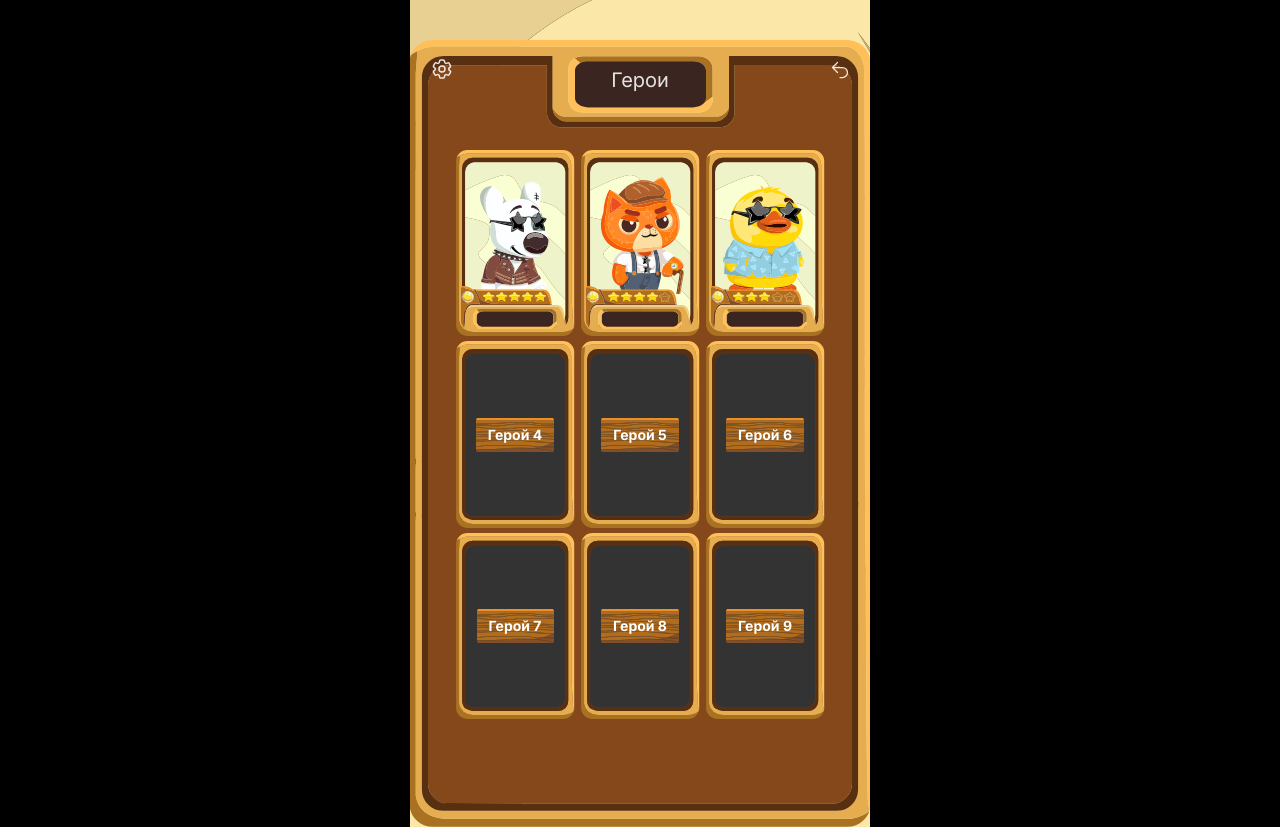
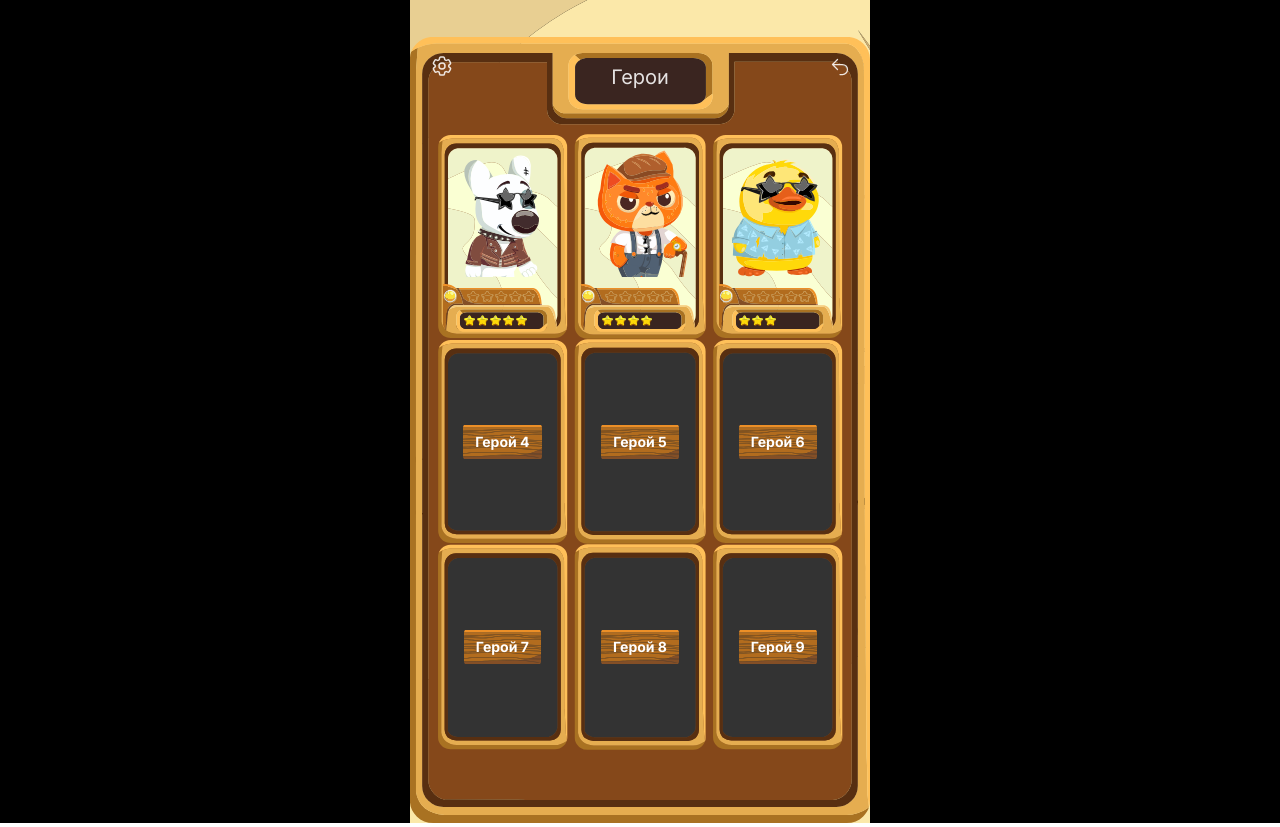
Before and after one commit to b8y-lab/lastwar-frontend, a Next.js app: page /hero/all in a window 1280 px wide. Built offline with nearby package versions, Linux system fonts and the light colour scheme.

Commit message:
fix sizes

```diff
--- a/src/app/hero/_components/HeroCard.tsx
+++ b/src/app/hero/_components/HeroCard.tsx
@@ -30,25 +30,27 @@
   const isCard = variant === 'card';
 
   // Размеры в зависимости от варианта
+  // Link: 30% ширины родителя, aspect по SVG (335×525)
+  // Card: на всю ширину, aspect по SVG
   const containerClass = isCard
-    ? 'flex flex-col items-center justify-center w-full h-80'
-    : 'flex flex-col items-center justify-center relative w-[120px] aspect-[130/202]';
+    ? 'flex flex-col items-center justify-center w-full aspect-[335/525]'
+    : 'flex flex-col items-center justify-center relative w-[30%] aspect-[335/525]';
 
   const containerFullClass = isCard
-    ? 'flex flex-col items-center justify-start relative w-full h-80'
-    : 'flex flex-col items-center justify-start relative w-[120px] aspect-[130/202]';
+    ? 'flex flex-col items-center justify-start relative w-full aspect-[335/525]'
+    : 'flex flex-col items-center justify-start relative w-[30%] aspect-[335/525]';
 
   const imageClass = isCard
-    ? 'mt-15 w-[80%] aspect-[100/120] mx-auto'
-    : 'mt-6 w-[100px] aspect-[100/120] mx-auto';
+    ? 'mt-[10%] w-[80%] aspect-[100/120] mx-auto'
+    : 'mt-[10%] w-[83%] aspect-[100/120] mx-auto';
 
   const barClass = isCard
-    ? 'absolute bottom-[6px] left-[6px] right-[6px] aspect-[212/90]'
-    : 'absolute bottom-[6px] left-[6px] w-[105px] aspect-[212/90]';
+    ? 'absolute bottom-[3%] left-[3%] right-[3%] aspect-[449/192]'
+    : 'absolute bottom-[3%] left-[5%] w-[87%] aspect-[449/192]';
 
   const starPosition = isCard
-    ? 'absolute bottom-[51px] left-[23%] flex gap-0.5 text-sm z-10'
-    : 'absolute bottom-[28px] left-[22px] flex gap-0.5 text-sm z-10';
+    ? 'absolute bottom-[15%] left-[23%] flex gap-0.5 text-sm z-10'
+    : 'absolute bottom-[15%] left-[18%] flex gap-0.5 text-sm z-10';
 
   const starSize = isCard ? 16 : 11;
 
@@ -89,8 +91,8 @@
   }
 
   return (
-    <Link href={url + '?hid=' + id + '&mid=' + mid}>
-      <div
+    <Link
+      href={url + '?hid=' + id + '&mid=' + mid}
       className={containerFullClass}
       style={createBackgroundStyle(BG_IMAGES.HERO_CARD_BG)}
     >
@@ -105,7 +107,6 @@
       >
         <div className={starPosition}>{renderStars()}</div>
       </div>
-      </div>
     </Link>
   );
 }
--- a/src/app/hero/all/page.tsx
+++ b/src/app/hero/all/page.tsx
@@ -46,12 +46,12 @@
       }}
     >
       <div
-        className={`${CONTAINER_CLASS} aspect-[450/770] mt-[40px]`}
+        className={`${CONTAINER_CLASS} aspect-[531/907] mt-[8%]`}
         style={createBackgroundStyle(BG_IMAGES.HERO_BG)}
       >
         <TitleHeader title="Герои" />
 
-        <div className="flex gap-[5px] items-center justify-center flex-wrap p-[10px] pt-[50px] pb-[50px]">
+        <div className="flex gap-[1.5%] items-center justify-center flex-wrap px-[2.5%] pt-[8%] pb-[8%]">
           {allSlots.map((slot) => (
             <HeroLink
               key={slot.id}
--- a/src/app/hero/page.tsx
+++ b/src/app/hero/page.tsx
@@ -1,10 +1,5 @@
-import FooterNav from '@/components/FooterNav.tsx';
-import UserHeader from '@/app/profile/_components/UserHeader.tsx';
-import TitleHeader from '@/components/TitleHeader.tsx';
 import Link from 'next/link';
-import SkillModal from '@/app/hero/_components/SkillModal.tsx';
 import CarParamModal from '@/app/hero/_components/CarParamModal.tsx';
-import ParamsModal from '@/app/hero/_components/ParamsModal.tsx';
 import HeroCard from '@/app/hero/_components/HeroCard.tsx';
 import { CONTAINER_CLASS } from '@/constants/layout';
 import Image from 'next/image';
@@ -43,17 +38,14 @@
           backgroundSize: '175%',
         }}
       >
-        {/* <UserHeader /> */}
-        {/* <TitleHeader title={'Hero #' + hid} /> */}
-
         <div
-          className="w-full max-w-[255px] h-[50px] flex items-center justify-center"
+          className="w-[55%] aspect-[706/138] flex items-center justify-center"
           style={createBackgroundStyle(BG_IMAGES.HERO_NAMEBAR)}
         >
           {hero.name || 'Hero #' + hid}
         </div>
 
-        <div className="w-full flex flex-row items-start justify-between gap-3 px-4 pt-5">
+        <div className="w-full flex flex-row items-start justify-between gap-[2%] px-[4%] pt-[4%]">
           <div className="flex-1">
             <HeroCard
               id={hero.id}
@@ -65,12 +57,12 @@
           </div>
 
           <div
-            className="flex-1 h-84 items-center flex flex-col p-3"
+            className="flex-1 aspect-[668/1016] items-center flex flex-col p-[4%]"
             style={createBackgroundStyle(BG_IMAGES.HERO_EQUIP_BG)}
           >
             <Link
               href="/hero/cars"
-              className="button w-[95%] h-17 items-end flex flex-col justify-around mt-10"
+              className="button w-[95%] aspect-[544/210] items-end flex flex-col justify-around mt-[15%]"
               style={createBackgroundStyle(BG_IMAGES.HERO_CART_BTN)}
             >
               <span className="p-3 pr-5">
@@ -93,9 +85,9 @@
           </div>
         </div>
 
-        <div className="w-full flex flex-row items-start justify-center gap-2 mt-3">
+        <div className="w-full flex flex-row items-start justify-center gap-[1%] mt-3">
           <div
-            className="w-[200px] h-[200px] flex flex-col items-center gap-2 justify-center"
+            className="w-[45%] aspect-[526/540] flex flex-col items-center gap-2 justify-center"
             style={createBackgroundStyle(BG_IMAGES.HERO_UPRANK_BG)}
           >
             <div className="w-full flex flex-col gap-1">
@@ -119,7 +111,7 @@
               </div>
             </div>
             <button
-              className="w-[135px] h-[53px] cursor-pointer"
+              className="w-[67%] aspect-[344/136] cursor-pointer"
               style={createBackgroundStyle(BG_IMAGES.HERO_UPRANK_BTN)}
             >
               Повысить ур/ранг
@@ -127,27 +119,27 @@
           </div>
 
           <div
-            className="w-[240px] h-[290px]"
+            className="w-[54%] aspect-[668/804]"
             style={createBackgroundStyle(BG_IMAGES.HERO_SKILL_BG)}
           >
-            <h3 className="text-center pt-5">Умение</h3>
-            <p className="text-center pt-10">Описание умения</p>
+            <h3 className="text-center pt-[6%]">Умение</h3>
+            <p className="text-center pt-[12%]">Описание умения</p>
           </div>
         </div>
 
         <div
-          className="h-[180px] w-full max-w-[445px] -mt-20 relative"
+          className="w-full aspect-[1228/512] -mt-20 relative"
           style={createBackgroundStyle(BG_IMAGES.HERO_PARAMS_BG)}
         >
           <button
-            className="h-[60px] w-[70px] absolute right-3 bottom-3 cursor-pointer"
+            className="w-[16%] aspect-[194/170] absolute right-[2%] bottom-[5%] cursor-pointer"
             style={createBackgroundStyle(BG_IMAGES.HERO_EXPAND_BTN)}
           ></button>
-          <h3 className="text-center absolute bottom-8 left-1/3">
+          <h3 className="text-center absolute bottom-[15%] left-1/3">
             Параметры героя
           </h3>
 
-          <div className="flex mt-7 ml-5">
+          <div className="flex mt-[10%] ml-[5%]">
             <div className="flex flex-col items-center">
               <div
                 className="flex items-center justify-center w-[50px] h-[50px]"
--- a/src/app/profile/page.tsx
+++ b/src/app/profile/page.tsx
@@ -21,11 +21,11 @@
             backgroundSize: '100% 100%',
           }}
         >
-          <div className="absolute right-1 top-4 flex items-center gap-1">
+          <div className="absolute right-4 top-3 flex items-center gap-1">
             <SettingsButton onClick={() => console.log('Settings clicked')} />
             <BackButton onClick={() => console.log('Back button')} />
           </div>
-          <h3 className="text-center pt-4">Профиль</h3>
+          <h3 className="text-center pt-1">Профиль</h3>
 
           <div className="flex items-center gap-[2%] mt-[12%]">
             <button
@@ -63,13 +63,13 @@
               Connect Telegram Wallet
             </button>
             <button
-              className="button w-full aspect-[1055/140]"
+              className="button w-full aspect-[1055/140] mt-3"
               style={createBackgroundStyle(BG_IMAGES.PROFILE_REF_SYSTEM_BG)}
             >
               Referral Program
             </button>
             <div
-              className="w-full flex flex-col justify-between p-[5%]"
+              className="w-full flex flex-col justify-between p-[5%] mt-3"
               style={{
                 ...createBackgroundStyle(BG_IMAGES.PROFILE_INVITE_PLATE),
                 backgroundSize: '100% 100%',
--- a/src/components/ui/BackButton.tsx
+++ b/src/components/ui/BackButton.tsx
@@ -4,8 +4,8 @@
   return (
     <button onClick={onClick} className="cursor-pointer">
       <Image
-        width={65}
-        height={65}
+        width={55}
+        height={55}
         src="/assets/buttons/back-btn.svg"
         alt=""
       />
--- a/src/components/ui/SettingsButton.tsx
+++ b/src/components/ui/SettingsButton.tsx
@@ -4,8 +4,8 @@
   return (
     <button onClick={onClick} className="cursor-pointer">
       <Image
-        width={65}
-        height={65}
+        width={55}
+        height={55}
         src="/assets/settings/settings-btn.svg"
         alt=""
       />
```
Also changed, not shown: .claude/settings.local.json (added). Lines whose indentation alone changed are shown as unchanged.
